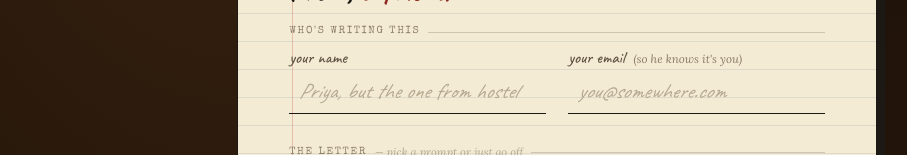
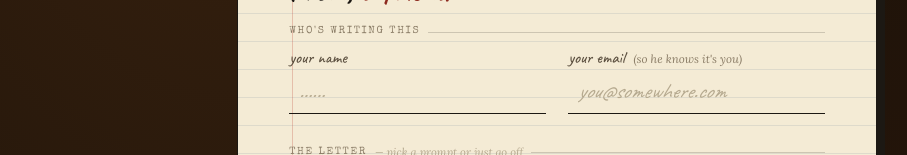
Before and after one commit to Shobhith-V/graduation_slam, a plain HTML site: page index.html in a window 1280 px wide. Shown: the part 645-800 px from the top of the page, without its empty margins (83-990 px from the left). Drawn offline with nearby package versions, Linux system fonts and the light colour scheme.

Commit message:
changed placeholder

```diff
--- a/index.html
+++ b/index.html
@@ -765,7 +765,7 @@
     <div class="row2">
       <div class="fgroup">
         <label for="senderName">your name</label>
-        <input type="text" id="senderName" placeholder="Priya, but the one from hostel" autocomplete="name" />
+        <input type="text" id="senderName" placeholder="......" autocomplete="name" />
       </div>
       <div class="fgroup">
         <label for="senderEmail">your email <span class="ask">(so he knows it's you)</span></label>
```
